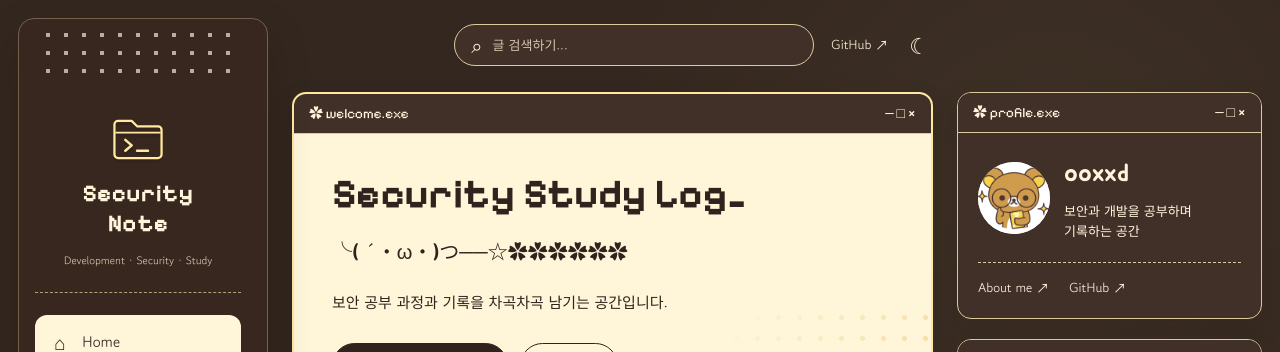
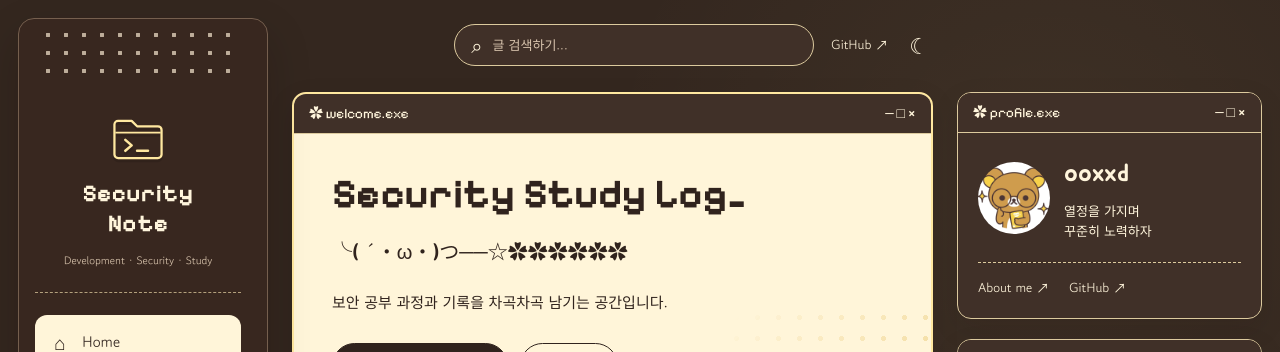
Before and after one commit to ooxxd/ooxxd.github.io, a Jekyll site: the page index.html, which Jekyll copies as it is, in a window 1280 px wide and 900 px high. Shown: the top 352 px of the window. Built offline with Jekyll 4.4.1, drawn with Linux system fonts in a browser that asks for light colours.

Commit message:
Update index.html

```diff
--- a/index.html
+++ b/index.html
@@ -193,7 +193,7 @@
 
             <div>
               <h2>ooxxd</h2>
-              <p>보안과 개발을 공부하며<br>기록하는 공간</p>
+              <p>열정을 가지며<br>꾸준히 노력하자</p>
             </div>
           </div>
 
```
